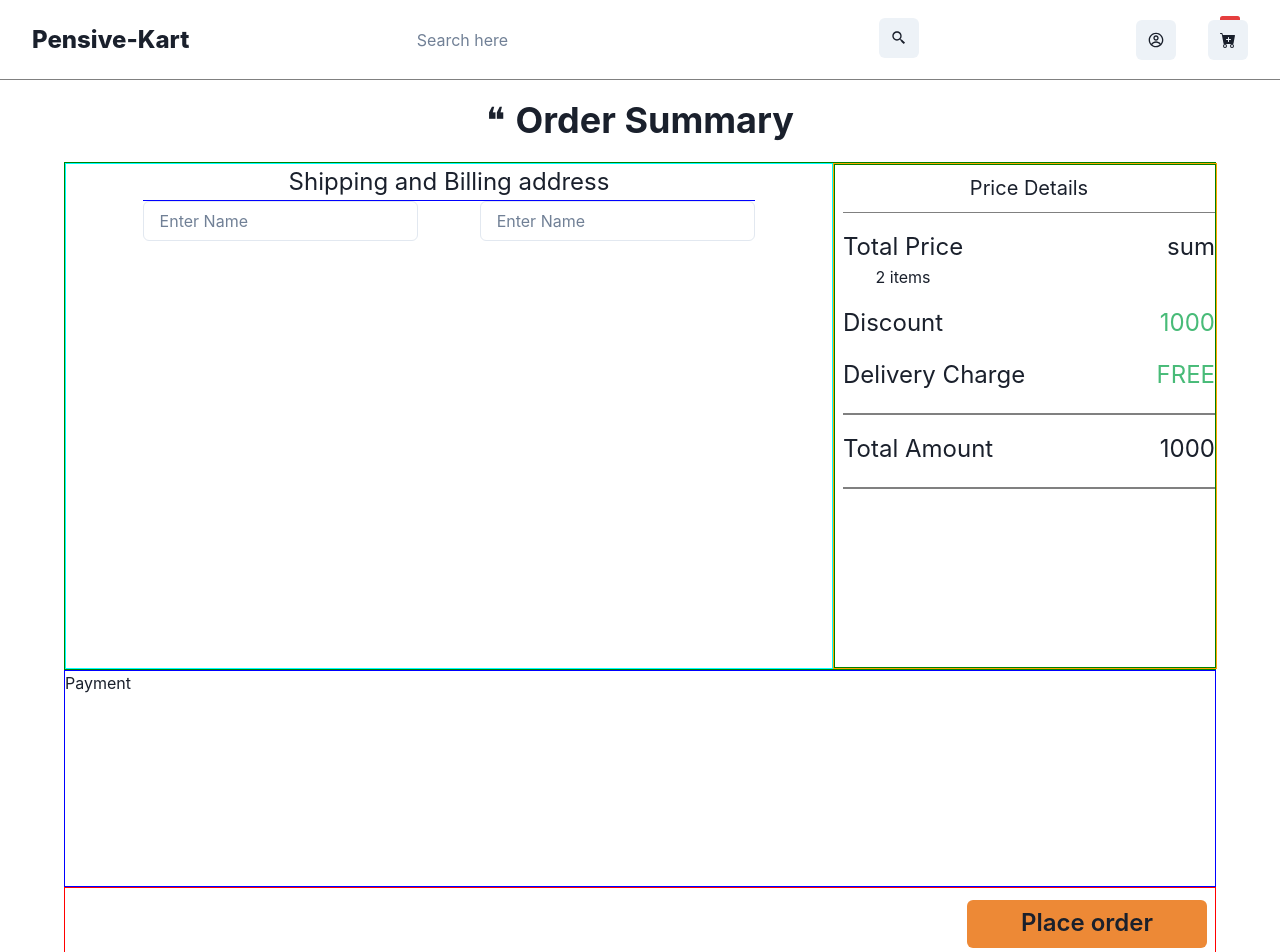
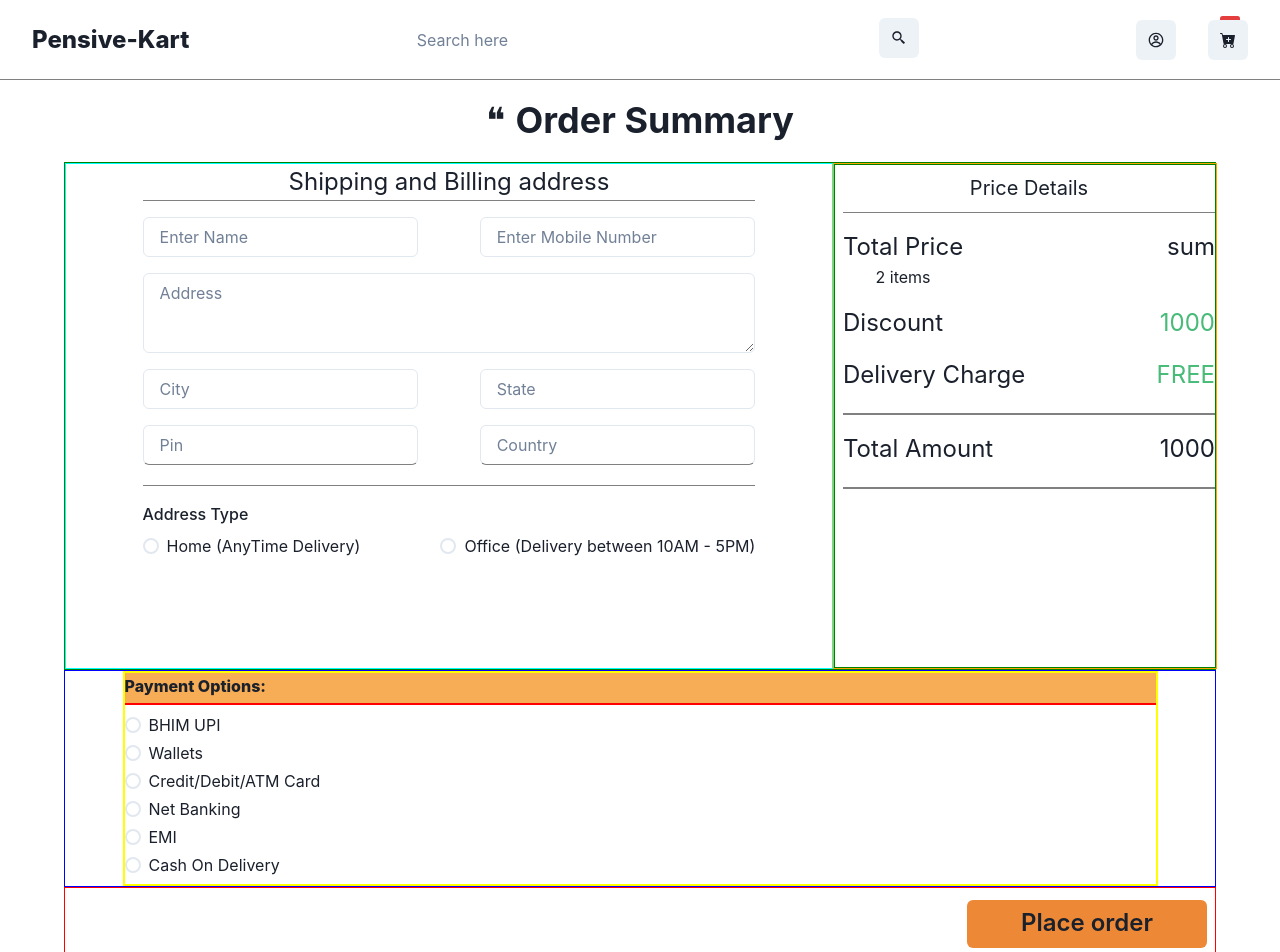
Before and after one commit to Rahul-Palahwat/Real_Kart, a React (Create React App) app: page /checkout in a window 1280 px wide. Shown: the top 952 px of the page. Built offline with nearby package versions, Linux system fonts and the light colour scheme.

Commit message:
Completed Checkout page

```diff
--- a/src/components/PlaceOrder/PlaceOrder.tsx
+++ b/src/components/PlaceOrder/PlaceOrder.tsx
@@ -1,4 +1,4 @@
-import { Flex, Button, FormControl, FormLabel, Input } from '@chakra-ui/react'
+import { Flex, Button, FormControl, FormLabel, Input, Textarea, RadioGroup, Stack, Radio } from '@chakra-ui/react'
 import React from 'react'
 
 const PlaceOrder: React.FC = () => {
@@ -16,15 +16,37 @@ const PlaceOrder: React.FC = () => {
                         <Flex width={"60vw"} border="1px solid aqua" justifyContent={"center"}>
                             <Flex width={"60vw"} direction="column" alignItems={"center"}>
                                 <Flex fontSize={"2xl"}>Shipping and Billing address</Flex>
-                            <Flex width={"80%"} borderTop="1px solid blue">
+                                <Flex width={"80%"} borderTop="1px solid grey" pb={4}>
                                     <FormControl>
                                         {/* <FormLabel htmlFor='email'>Name</FormLabel> */}
+                                        <Flex justifyContent={"space-between"} mt={4}>
+                                            <Input id='name' type='name' placeholder='Enter Name' width={"45%"} />
+                                            <Input id='phone' type='number' placeholder='Enter Mobile Number' width={"45%"} />
+                                        </Flex>
+                                        <Textarea id='address' placeholder='Address' mt={4} />
+                                        <Flex justifyContent={"space-between"} mt={4}>
+                                            <Input id='city' type='name' placeholder='City' width={"45%"} />
+                                            <Input id='state' type='name' placeholder='State' width={"45%"} />
+                                        </Flex>
+                                        <Flex justifyContent={"space-between"} mt={4} borderBottom={"1px solid grey"} pb={5}>
+                                            <Input id='pin' type='number' placeholder='Pin' width={"45%"} />
+                                            <Input id='country' type='name' placeholder='Country' width={"45%"} />
+                                        </Flex >
+                                        <RadioGroup mt={4}>
+                                            <FormLabel htmlFor='radio'>Address Type</FormLabel>
                                             <Flex justifyContent={"space-between"}>
-                                <Input id='name' type='name' placeholder='Enter Name' width={"45%"}/>
-                                <Input id='name' type='name' placeholder='Enter Name' width={"45%"}/>
+                                                <Radio colorScheme='green' value='1' id="radio">
+                                                    Home (AnyTime Delivery)
+                                                </Radio>
+                                                <Radio colorScheme='red' value='2' id="radio">
+                                                    Office (Delivery between 10AM - 5PM)
+                                                </Radio>
                                             </Flex>
+                                        </RadioGroup>
+
 
                                     </FormControl>
+
                                 </Flex>
                             </Flex>
 
@@ -69,7 +91,29 @@ const PlaceOrder: React.FC = () => {
                     </Flex>
 
 
-                    <Flex height={"30vh"} border="1px solid blue">Payment
+                    <Flex height={"30vh"} border="1px solid blue" justifyContent={"center"}>
+
+                        <Flex width={"90%"} border="2px solid yellow" direction={"column"}>
+
+                            <Flex height={"4vh"} alignItems='center' fontWeight={"extrabold"} borderBottom="2px solid red" pb={2} pt={1} backgroundColor="orange.300">Payment Options:</Flex>
+
+
+                            <Flex mt={2}>
+                                <RadioGroup>
+                                    <Flex direction={"column"}>
+                                        <Radio value='1' mb={1}>BHIM UPI</Radio>
+                                        <Radio value='2' mb={1}>Wallets</Radio>
+                                        <Radio value='3' mb={1}>Credit/Debit/ATM Card</Radio>
+                                        <Radio value='4' mb={1}>Net Banking</Radio>
+                                        <Radio value='5' mb={1}>EMI</Radio>
+                                        <Radio value='6' mb={1}>Cash On Delivery</Radio>
+                                    </Flex>
+                                </RadioGroup>
+                            </Flex>
+
+
+
+                        </Flex>
 
                     </Flex>
 
```
Lines whose indentation alone changed are shown as unchanged.
